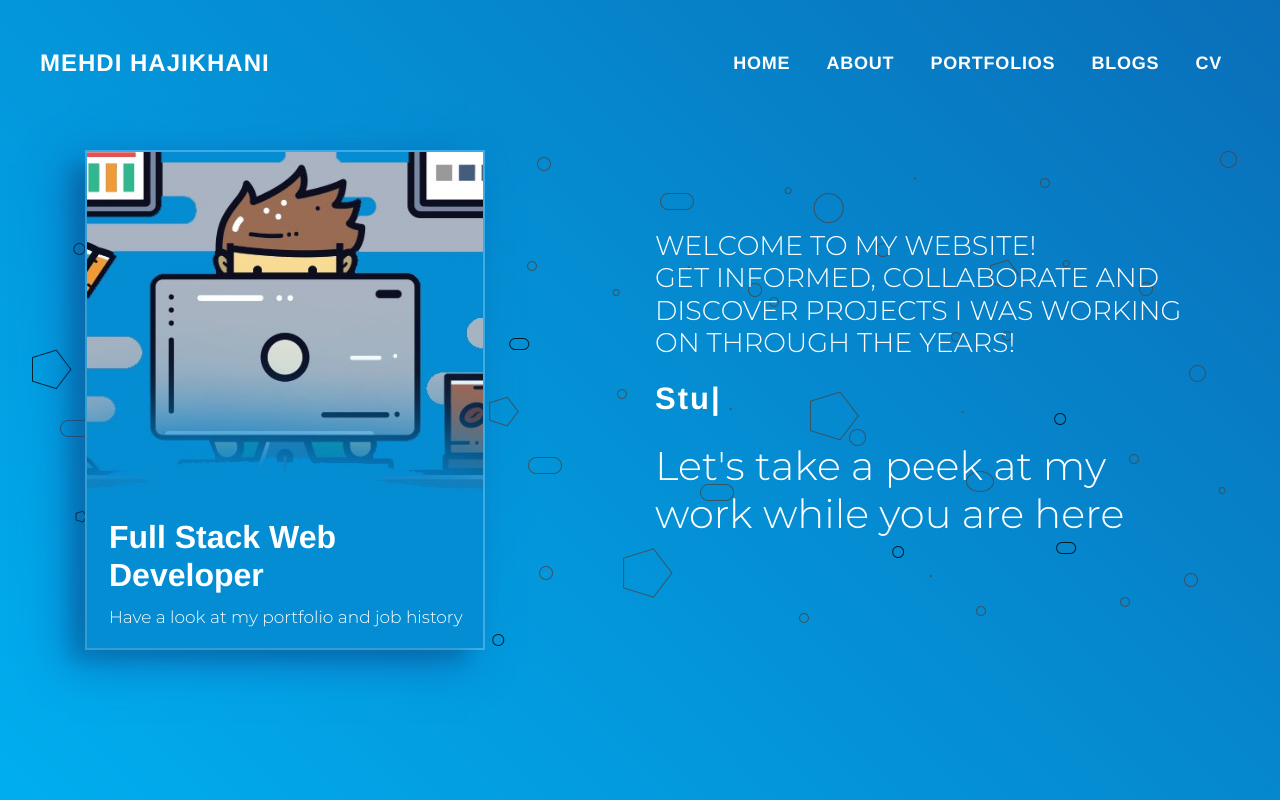
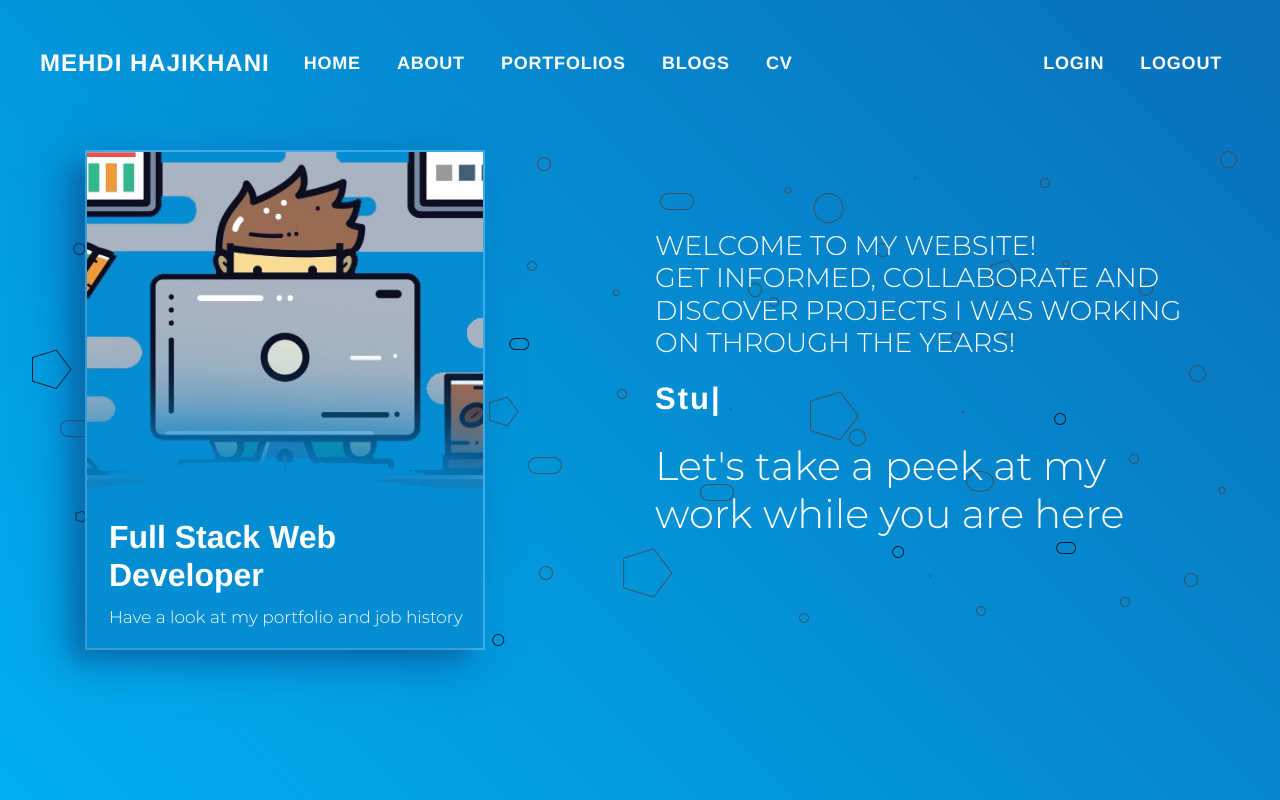
Before and after one commit to mhaji007/Portfolio, a Next.js app: page / in a window 1280 px wide. Built offline with nearby package versions, Linux system fonts and the light colour scheme; a web font is replaced by a local one.

Commit message:
Add login and logout links

```diff
--- a/components/shared/Header.js
+++ b/components/shared/Header.js
@@ -4,7 +4,6 @@ import {
     Collapse,
     Navbar,
     NavbarToggler,
-    NavbarBrand,
     Nav,
     NavItem,
 } from 'reactstrap';
@@ -17,11 +16,22 @@ const BsNavBrand = () =>
     </Link>
 
 
+const LoginLink = () =>
+<span className = "nav-link port-navbar-link clickable">
+    Login
+</span>
+
+const LogoutLink = () =>
+<span className = "nav-link port-navbar-link clickable">
+    Logout
+</span>
+
+
 
 const BsNavLink = props => {
-    const { route, title } = props;
+    const { title, href } = props;
     return (
-      <Link href={route}>
+      <Link href={href}>
         <a className="nav-link port-navbar-link">{title}</a>
       </Link>
     )
@@ -41,21 +51,29 @@ const Header = () =>  {
                     <BsNavBrand/>
                     <NavbarToggler onClick={toggle}/>
                     <Collapse isOpen={isOpen} navbar="navbar">
-                        <Nav className="ml-auto" navbar="navbar">
+                        <Nav  navbar="navbar">
                             <NavItem className = "port-navbar-item">
-                                <BsNavLink route="/" title="Home"/>
+                                <BsNavLink href="/" title="Home"/>
                             </NavItem>
                             <NavItem className = "port-navbar-item">
-                                <BsNavLink route="/about" title="About"/>
+                                <BsNavLink href="/about" title="About"/>
                             </NavItem>
                             <NavItem className = "port-navbar-item">
-                                <BsNavLink route="/portfolios" title="Portfolios"/>
+                                <BsNavLink href="/portfolios" title="Portfolios"/>
                             </NavItem>
                             <NavItem className = "port-navbar-item">
-                                <BsNavLink route="/blogs" title="Blogs"/>
+                                <BsNavLink href="/blogs" title="Blogs"/>
                             </NavItem>
                             <NavItem className = "port-navbar-item">
-                                <BsNavLink route="/cv" title="Cv"/>
+                                <BsNavLink href="/cv" title="Cv"/>
+                            </NavItem>
+                        </Nav>
+                        <Nav navbar className="ml-auto">
+                            <NavItem className = "port-navbar-item">
+                                <LoginLink/>
+                            </NavItem>
+                            <NavItem className = "port-navbar-item">
+                                <LogoutLink/>
                             </NavItem>
                         </Nav>
                     </Collapse>
--- a/styles/components/_header.scss
+++ b/styles/components/_header.scss
@@ -1,4 +1,6 @@
-
+.absolute {
+  position: absolute;
+}
 
 // HEADER
 .port-navbar.port-default {
--- a/styles/main.scss
+++ b/styles/main.scss
@@ -10,6 +10,10 @@ html, body {
     height: 100%;
     width: 100%;
     font-family: 'Montserrat', 'Helvetica' !important;
+}
+
+.clickable {
+    cursor: pointer;
 }
 
 .base-page {
```
Also changed, not shown: 1 other file (tests, documents, lock files or other folders). Lines whose indentation alone changed are shown as unchanged.
